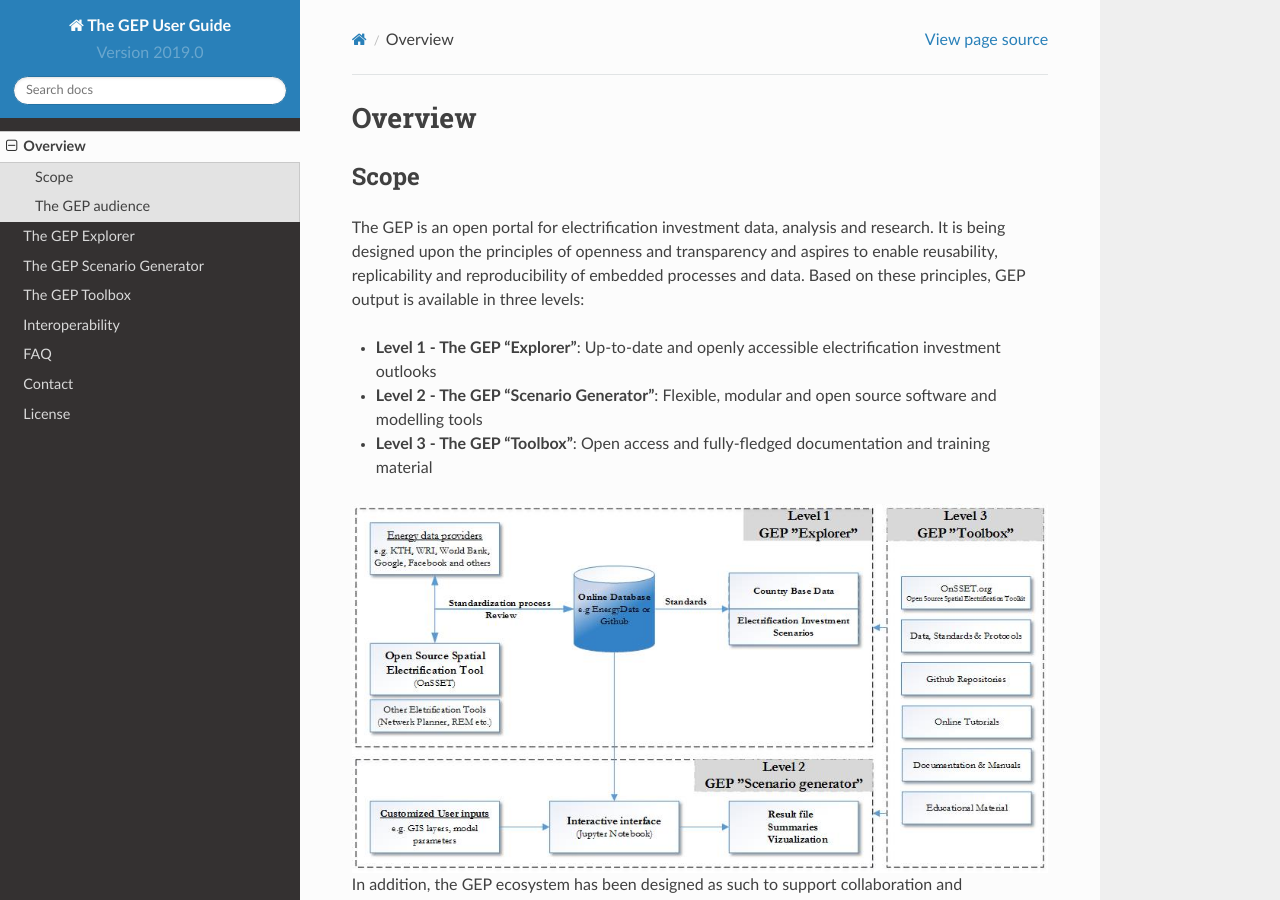
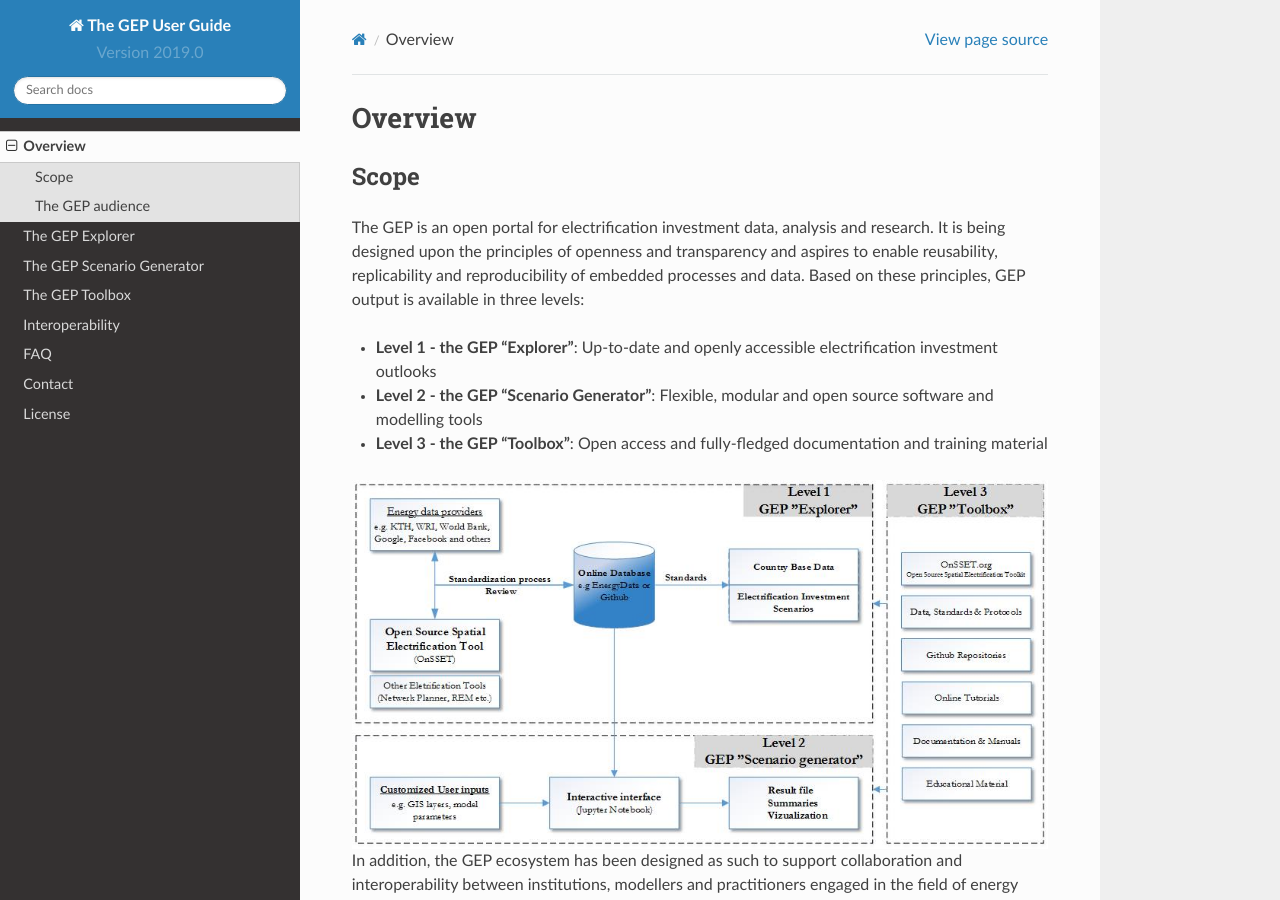
Before and after one commit to global-electrification-platform/User_Guide, a Sphinx documentation site: the page built from user-manual/source/Overview.rst, in a window 1280 px wide and 900 px high. Built offline with Sphinx 7.4.7 and the Read the Docs theme 2.0.0, drawn with Linux system fonts in a browser that asks for light colours.

```diff
--- a/user-manual/source/Overview.rst
+++ b/user-manual/source/Overview.rst
@@ -6,9 +6,9 @@ Scope
 
 The GEP is an open portal for electrification investment data, analysis and research. It is being designed upon the principles of openness and transparency and aspires to enable reusability, replicability and reproducibility of embedded processes and data. Based on these principles, GEP output is available in three levels:
 
-* **Level 1 - The GEP "Explorer"**: Up-to-date and openly accessible electrification investment outlooks
-* **Level 2 - The GEP "Scenario Generator"**: Flexible, modular and open source software and modelling tools
-* **Level 3 - The GEP "Toolbox"**: Open access and fully-fledged documentation and training material
+* **Level 1 - the GEP "Explorer"**: Up-to-date and openly accessible electrification investment outlooks
+* **Level 2 - the GEP "Scenario Generator"**: Flexible, modular and open source software and modelling tools
+* **Level 3 - the GEP "Toolbox"**: Open access and fully-fledged documentation and training material
 
 .. figure::  images/Overall_GEP_Architecture.jpg
    :align:   center
```
Also changed, not shown: user-manual/source/The GEP Scenario Generator.rst (+7 -9 lines), 9 other files.
